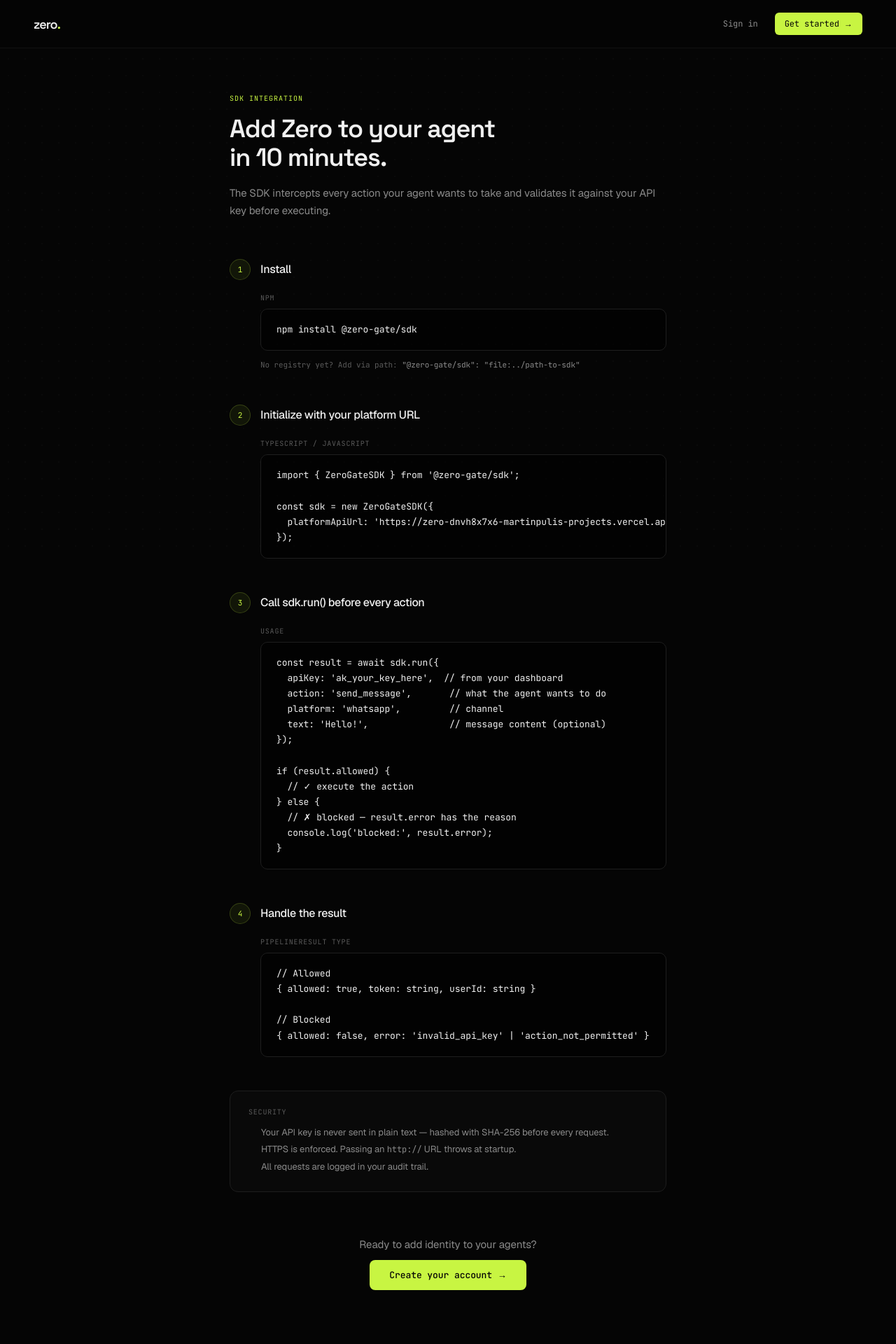
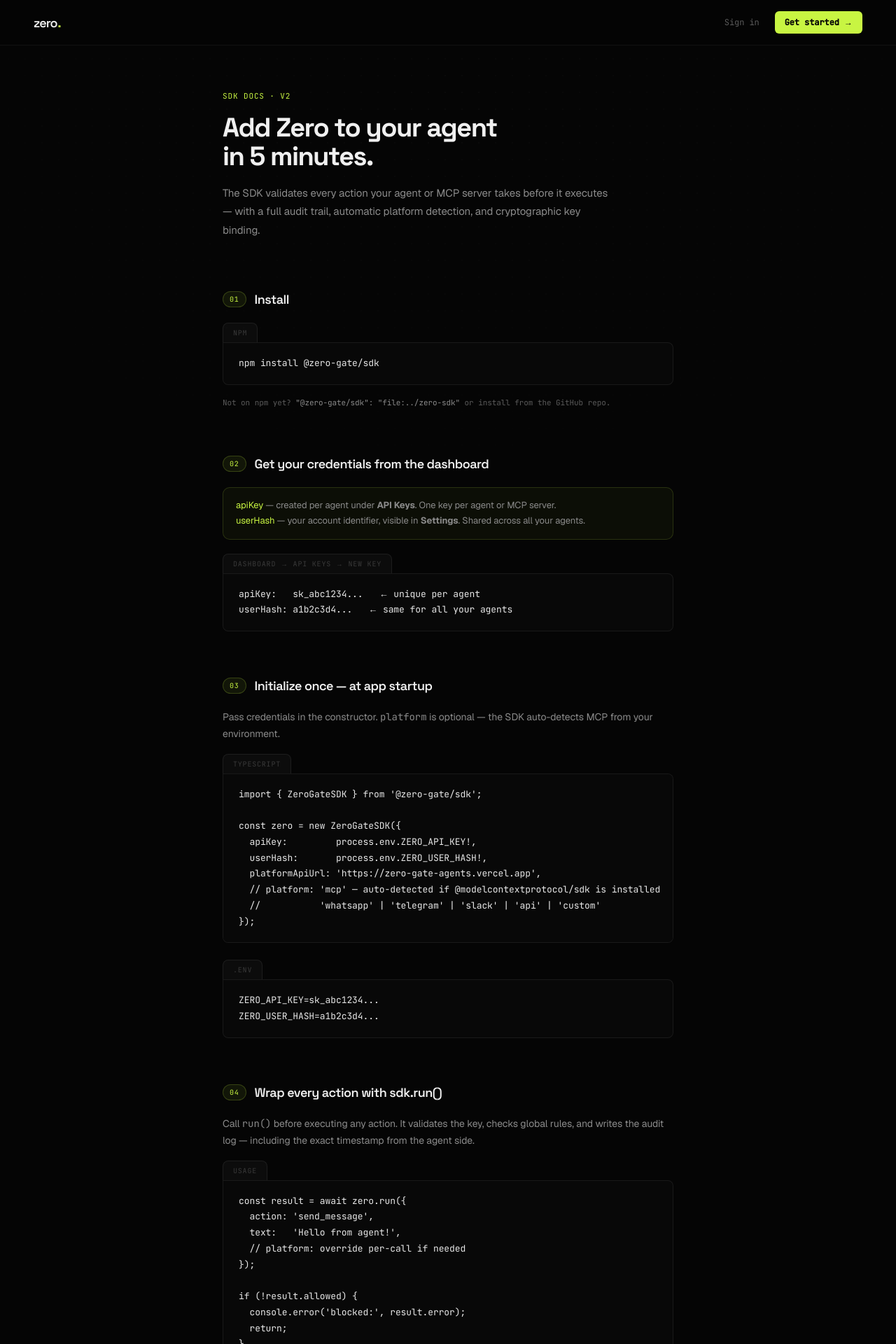
Before and after one commit to platanus-hack/platanus-hack-26-ar-team-17, a Next.js app in the folder next-app/: page /docs in a window 1280 px wide. Shown: the top 1920 px of the page at 70% size. Built offline with nearby package versions, Linux system fonts and the light colour scheme.

Commit message:
docs: rewrite SDK docs page with new apiKey+userHash API and MCP example

```diff
--- a/next-app/app/docs/page.tsx
+++ b/next-app/app/docs/page.tsx
@@ -1,20 +1,31 @@
+import type { Metadata } from 'next';
 import Link from 'next/link';
 
+export const metadata: Metadata = {
+  title: 'SDK Docs',
+  description: 'Integrate the Zero SDK into your AI agent or MCP server in minutes.',
+};
+
 const mono: React.CSSProperties = { fontFamily: 'var(--font-jetbrains), monospace' };
+const PLATFORM_URL = 'https://zero-gate-agents.vercel.app';
 
-function CodeBlock({ code, label }: { code: string; label?: string }) {
+function CodeBlock({ code, label, lang = 'ts' }: { code: string; label?: string; lang?: string }) {
   return (
-    <div style={{ marginBottom: 28 }}>
+    <div style={{ marginBottom: 24 }}>
       {label && (
-        <p style={{ ...mono, fontSize: 10, color: '#5a5a5a', letterSpacing: '0.08em', textTransform: 'uppercase', marginBottom: 8 }}>
-          {label}
-        </p>
+        <div style={{ display: 'flex', alignItems: 'center', justifyContent: 'space-between', marginBottom: 0 }}>
+          <span style={{ ...mono, fontSize: 10, color: 'var(--text-faint)', letterSpacing: '0.08em', textTransform: 'uppercase', padding: '6px 14px', background: 'rgba(255,255,255,0.03)', borderRadius: '8px 8px 0 0', border: '1px solid rgba(255,255,255,0.07)', borderBottom: 'none' }}>
+            {label}
+          </span>
+        </div>
       )}
       <pre style={{
-        ...mono, fontSize: 13, lineHeight: 1.7,
-        background: 'rgba(0,0,0,0.6)', border: '1px solid #1e1e1e',
-        borderRadius: 10, padding: '18px 22px',
-        color: '#f0f0f0', overflowX: 'auto', margin: 0,
+        ...mono, fontSize: 13, lineHeight: 1.75,
+        background: '#080808',
+        border: '1px solid rgba(255,255,255,0.07)',
+        borderRadius: label ? '0 8px 8px 8px' : 8,
+        padding: '18px 22px',
+        color: '#e8e8e8', overflowX: 'auto', margin: 0,
         whiteSpace: 'pre',
       }}>
         {code}
@@ -23,167 +34,224 @@ function CodeBlock({ code, label }: { code: string; label?: string }) {
   );
 }
 
-function Step({ n, title, children }: { n: number; title: string; children: React.ReactNode }) {
+function Section({ title, tag, children }: { title: string; tag?: string; children: React.ReactNode }) {
   return (
-    <div style={{ marginBottom: 48 }}>
-      <div style={{ display: 'flex', alignItems: 'center', gap: 14, marginBottom: 18 }}>
-        <div style={{
-          width: 30, height: 30, borderRadius: '50%', flexShrink: 0,
-          background: 'rgba(200,245,66,0.07)', border: '1px solid rgba(200,245,66,0.2)',
-          display: 'flex', alignItems: 'center', justifyContent: 'center',
-          ...mono, fontSize: 11, color: '#c8f542',
-        }}>
-          {n}
-        </div>
-        <h2 style={{ fontSize: 16, fontWeight: 500, letterSpacing: '-0.02em', margin: 0 }}>{title}</h2>
+    <div style={{ marginBottom: 56, paddingTop: 8 }}>
+      <div style={{ display: 'flex', alignItems: 'center', gap: 12, marginBottom: 20 }}>
+        {tag && (
+          <span style={{ ...mono, fontSize: 10, color: 'var(--accent)', letterSpacing: '0.08em', textTransform: 'uppercase', background: 'rgba(200,245,66,0.07)', border: '1px solid rgba(200,245,66,0.2)', padding: '3px 9px', borderRadius: 999 }}>
+            {tag}
+          </span>
+        )}
+        <h2 style={{ fontFamily: 'var(--font-grotesk-var), sans-serif', fontSize: 18, fontWeight: 600, letterSpacing: '-0.03em', margin: 0 }}>
+          {title}
+        </h2>
       </div>
-      <div style={{ marginLeft: 44 }}>{children}</div>
+      {children}
+    </div>
+  );
+}
+
+function InfoBox({ children }: { children: React.ReactNode }) {
+  return (
+    <div style={{ background: 'rgba(200,245,66,0.04)', border: '1px solid rgba(200,245,66,0.15)', borderRadius: 10, padding: '14px 18px', marginBottom: 20, fontSize: 13, color: 'var(--text-dim)', lineHeight: 1.7 }}>
+      {children}
     </div>
   );
 }
 
 export default function DocsPage() {
-  const platformUrl = 'https://zero-dnvh8x7x6-martinpulis-projects.vercel.app';
-
   return (
-    <div style={{ minHeight: '100vh', background: '#050505', color: '#f0f0f0' }}>
+    <div style={{ minHeight: '100vh', background: 'var(--bg)', color: 'var(--text)' }}>
       {/* Dot grid */}
       <div style={{
-        position: 'fixed', inset: 0, pointerEvents: 'none',
+        position: 'fixed', inset: 0, pointerEvents: 'none', zIndex: 0,
         backgroundImage: 'radial-gradient(rgba(255,255,255,0.025) 1px, transparent 1px)',
         backgroundSize: '24px 24px',
+        maskImage: 'radial-gradient(ellipse 80% 80% at 50% 20%, black, transparent)',
       }} />
 
       {/* Nav */}
       <nav style={{
         position: 'sticky', top: 0, zIndex: 10,
         display: 'flex', alignItems: 'center', justifyContent: 'space-between',
-        padding: '18px 48px',
+        padding: '16px 48px',
         borderBottom: '1px solid rgba(255,255,255,0.05)',
-        background: 'rgba(5,5,5,0.9)', backdropFilter: 'blur(20px)',
+        background: 'rgba(5,5,5,0.92)', backdropFilter: 'blur(20px)',
       }}>
-        <Link href="/" style={{ textDecoration: 'none' }}>
-          <span style={{
-            fontFamily: 'var(--font-grotesk-var), Space Grotesk, sans-serif',
-            fontWeight: 600, fontSize: 18, letterSpacing: '-0.05em', color: '#f0f0f0',
-          }}>
-            zero<span style={{ color: '#c8f542' }}>.</span>
+        <Link href="/" style={{ textDecoration: 'none', display: 'flex', alignItems: 'baseline', gap: 1 }}>
+          <span style={{ fontFamily: 'var(--font-grotesk-var), sans-serif', fontWeight: 600, fontSize: 18, letterSpacing: '-0.05em', color: 'var(--text)' }}>
+            zero
           </span>
+          <span style={{ color: 'var(--accent)', fontSize: 20, fontWeight: 600 }}>.</span>
         </Link>
-        <div style={{ display: 'flex', gap: 10 }}>
-          <Link href="/login" style={{
-            ...mono, fontSize: 12, color: '#8a8a8a', textDecoration: 'none',
-            padding: '7px 14px', borderRadius: 6,
-          }}>
+        <div style={{ display: 'flex', gap: 8, alignItems: 'center' }}>
+          <Link href="/login" style={{ ...mono, fontSize: 12, color: 'var(--text-muted)', textDecoration: 'none', padding: '7px 14px', borderRadius: 6 }}>
             Sign in
           </Link>
-          <Link href="/register" style={{
-            ...mono, fontSize: 12, color: '#050505', textDecoration: 'none',
-            padding: '7px 14px', borderRadius: 6,
-            background: '#c8f542',
-          }}>
+          <Link href="/register" style={{ ...mono, fontSize: 12, color: '#050505', textDecoration: 'none', padding: '7px 14px', borderRadius: 6, background: 'var(--accent)', fontWeight: 600 }}>
             Get started →
           </Link>
         </div>
       </nav>
 
       {/* Content */}
-      <div style={{ maxWidth: 720, margin: '0 auto', padding: '64px 48px 100px', position: 'relative', zIndex: 1 }}>
-        {/* Header */}
-        <div style={{ marginBottom: 56 }}>
-          <p style={{ ...mono, fontSize: 10, color: '#c8f542', letterSpacing: '0.1em', textTransform: 'uppercase', marginBottom: 16 }}>
-            SDK Integration
-          </p>
-          <h1 style={{
-            fontFamily: 'var(--font-grotesk-var), Space Grotesk, sans-serif',
-            fontSize: 36, fontWeight: 600, letterSpacing: '-0.03em', lineHeight: 1.15,
-            margin: '0 0 16px',
-          }}>
-            Add Zero to your agent<br />in 10 minutes.
+      <div style={{ maxWidth: 740, margin: '0 auto', padding: '64px 48px 120px', position: 'relative', zIndex: 1 }}>
+
+        {/* Hero */}
+        <div style={{ marginBottom: 64 }}>
+          <span style={{ ...mono, fontSize: 11, color: 'var(--accent)', letterSpacing: '0.08em', textTransform: 'uppercase', marginBottom: 16, display: 'block' }}>
+            SDK Docs · v2
+          </span>
+          <h1 style={{ fontFamily: 'var(--font-grotesk-var), sans-serif', fontSize: 38, fontWeight: 700, letterSpacing: '-0.04em', lineHeight: 1.1, margin: '0 0 18px' }}>
+            Add Zero to your agent<br />in 5 minutes.
           </h1>
-          <p style={{ fontSize: 15, color: '#8a8a8a', lineHeight: 1.7, margin: 0 }}>
-            The SDK intercepts every action your agent wants to take and validates it against your API key before executing.
+          <p style={{ fontSize: 15, color: 'var(--text-dim)', lineHeight: 1.75, margin: 0, maxWidth: 560 }}>
+            The SDK validates every action your agent or MCP server takes before it executes —
+            with a full audit trail, automatic platform detection, and cryptographic key binding.
           </p>
         </div>
 
-        <Step n={1} title="Install">
+        {/* Step 1 — Install */}
+        <Section tag="01" title="Install">
           <CodeBlock label="npm" code="npm install @zero-gate/sdk" />
-          <p style={{ ...mono, fontSize: 11, color: '#5a5a5a', marginTop: -16, lineHeight: 1.6 }}>
-            No registry yet? Add via path:{' '}
-            <code style={{ color: '#8a8a8a' }}>"@zero-gate/sdk": "file:../path-to-sdk"</code>
+          <p style={{ ...mono, fontSize: 11, color: 'var(--text-muted)', marginTop: -8, lineHeight: 1.8 }}>
+            Not on npm yet?{' '}
+            <code style={{ color: 'var(--text-dim)' }}>"@zero-gate/sdk": "file:../zero-sdk"</code>{' '}
+            or install from the GitHub repo.
           </p>
-        </Step>
+        </Section>
 
-        <Step n={2} title="Initialize with your platform URL">
+        {/* Step 2 — Get credentials */}
+        <Section tag="02" title="Get your credentials from the dashboard">
+          <InfoBox>
+            <span style={{ color: 'var(--accent)' }}>apiKey</span> — created per agent under <strong>API Keys</strong>. One key per agent or MCP server.<br />
+            <span style={{ color: 'var(--accent)' }}>userHash</span> — your account identifier, visible in <strong>Settings</strong>. Shared across all your agents.
+          </InfoBox>
           <CodeBlock
-            label="TypeScript / JavaScript"
+            label="Dashboard → API Keys → New Key"
+            code={`apiKey:   sk_abc1234...   ← unique per agent
+userHash: a1b2c3d4...   ← same for all your agents`}
+          />
+        </Section>
+
+        {/* Step 3 — Initialize once */}
+        <Section tag="03" title="Initialize once — at app startup">
+          <p style={{ fontSize: 14, color: 'var(--text-dim)', marginBottom: 16, lineHeight: 1.7 }}>
+            Pass credentials in the constructor. <code style={mono}>platform</code> is optional — the SDK auto-detects MCP from your environment.
+          </p>
+          <CodeBlock
+            label="TypeScript"
             code={`import { ZeroGateSDK } from '@zero-gate/sdk';
 
-const sdk = new ZeroGateSDK({
-  platformApiUrl: '${platformUrl}',
+const zero = new ZeroGateSDK({
+  apiKey:         process.env.ZERO_API_KEY!,
+  userHash:       process.env.ZERO_USER_HASH!,
+  platformApiUrl: '${PLATFORM_URL}',
+  // platform: 'mcp' — auto-detected if @modelcontextprotocol/sdk is installed
+  //           'whatsapp' | 'telegram' | 'slack' | 'api' | 'custom'
 });`}
           />
-        </Step>
+          <CodeBlock
+            label=".env"
+            code={`ZERO_API_KEY=sk_abc1234...
+ZERO_USER_HASH=a1b2c3d4...`}
+          />
+        </Section>
 
-        <Step n={3} title="Call sdk.run() before every action">
+        {/* Step 4 — Run */}
+        <Section tag="04" title="Wrap every action with sdk.run()">
+          <p style={{ fontSize: 14, color: 'var(--text-dim)', marginBottom: 16, lineHeight: 1.7 }}>
+            Call <code style={mono}>run()</code> before executing any action. It validates the key, checks global rules, and writes the audit log — including the exact timestamp from the agent side.
+          </p>
           <CodeBlock
             label="usage"
-            code={`const result = await sdk.run({
-  apiKey: 'ak_your_key_here',  // from your dashboard
-  action: 'send_message',       // what the agent wants to do
-  platform: 'whatsapp',         // channel
-  text: 'Hello!',               // message content (optional)
+            code={`const result = await zero.run({
+  action: 'send_message',
+  text:   'Hello from agent!',
+  // platform: override per-call if needed
 });
 
-if (result.allowed) {
-  // ✓ execute the action
-} else {
-  // ✗ blocked — result.error has the reason
-  console.log('blocked:', result.error);
+if (!result.allowed) {
+  console.error('blocked:', result.error);
+  return;
+}
+
+// ✓ proceed with the action
+await sendMessage(result.token, 'Hello from agent!');`}
+          />
+
+          <CodeBlock
+            label="PipelineResult"
+            code={`// Allowed
+{
+  allowed:    true,
+  token:      string,   // JWT for downstream auth
+  userId:     string,
+  agentId:    string,
+  executedAt: string,   // ISO timestamp (agent clock)
+}
+
+// Blocked
+{
+  allowed:    false,
+  executedAt: string,
+  error: 'invalid_credentials' | 'action_not_permitted' | 'rate_limit_exceeded'
 }`}
           />
-        </Step>
+        </Section>
 
-        <Step n={4} title="Handle the result">
+        {/* MCP example */}
+        <Section tag="05" title="MCP server example">
+          <InfoBox>
+            When <code style={mono}>@modelcontextprotocol/sdk</code> is installed, platform is automatically set to <span style={{ color: 'var(--accent)' }}>'mcp'</span> — no config needed.
+          </InfoBox>
           <CodeBlock
-            label="PipelineResult type"
-            code={`// Allowed
-{ allowed: true, token: string, userId: string }
+            label="mcp-server.ts"
+            code={`import { Server } from '@modelcontextprotocol/sdk/server/index.js';
+import { ZeroGateSDK } from '@zero-gate/sdk';
 
-// Blocked
-{ allowed: false, error: 'invalid_api_key' | 'action_not_permitted' }`}
+const zero = new ZeroGateSDK({
+  apiKey:         process.env.ZERO_API_KEY!,
+  userHash:       process.env.ZERO_USER_HASH!,
+  platformApiUrl: '${PLATFORM_URL}',
+  // platform auto-detected as 'mcp' ✓
+});
+
+server.setRequestHandler(CallToolRequestSchema, async (req) => {
+  const result = await zero.run({
+    action: req.params.name,
+    text:   JSON.stringify(req.params.arguments),
+  });
+
+  if (!result.allowed) {
+    return { content: [{ type: 'text', text: \`Blocked: \${result.error}\` }] };
+  }
+
+  // execute tool...
+});`}
           />
-        </Step>
+        </Section>
 
-        {/* Security note */}
-        <div style={{
-          background: 'rgba(255,255,255,0.02)', border: '1px solid #1e1e1e',
-          borderRadius: 12, padding: '22px 26px', marginBottom: 48,
-        }}>
-          <p style={{ ...mono, fontSize: 10, color: '#5a5a5a', textTransform: 'uppercase', letterSpacing: '0.08em', marginBottom: 10 }}>
-            Security
-          </p>
-          <ul style={{ fontSize: 13, color: '#8a8a8a', lineHeight: 1.9, paddingLeft: 18, margin: 0 }}>
-            <li>Your API key is never sent in plain text — hashed with SHA-256 before every request.</li>
-            <li>HTTPS is enforced. Passing an <code style={{ ...mono, fontSize: 12 }}>http://</code> URL throws at startup.</li>
-            <li>All requests are logged in your audit trail.</li>
+        {/* Security */}
+        <div style={{ background: 'rgba(255,255,255,0.02)', border: '1px solid var(--z-border)', borderRadius: 12, padding: '22px 26px', marginBottom: 48 }}>
+          <p style={{ ...mono, fontSize: 10, color: 'var(--text-faint)', textTransform: 'uppercase', letterSpacing: '0.08em', marginBottom: 12 }}>Security</p>
+          <ul style={{ fontSize: 13, color: 'var(--text-dim)', lineHeight: 2, paddingLeft: 18, margin: 0 }}>
+            <li>API key is <strong>hashed with SHA-256</strong> before leaving your machine — never sent in plain text.</li>
+            <li><code style={mono}>userHash</code> + <code style={mono}>apiKey</code> are cross-validated server-side — a leaked key alone is useless.</li>
+            <li>HTTPS enforced — passing <code style={mono}>http://</code> throws at SDK init.</li>
+            <li>Every <code style={mono}>run()</code> call is logged with agent-side <code style={mono}>executedAt</code> timestamp.</li>
           </ul>
         </div>
 
         {/* CTA */}
-        <div style={{ textAlign: 'center', paddingTop: 16 }}>
-          <p style={{ fontSize: 15, color: '#8a8a8a', marginBottom: 20 }}>
-            Ready to add identity to your agents?
-          </p>
-          <Link href="/register" style={{
-            ...mono, fontSize: 13, fontWeight: 500,
-            padding: '13px 28px', borderRadius: 8,
-            background: '#c8f542', color: '#050505',
-            textDecoration: 'none',
-          }}>
+        <div style={{ textAlign: 'center' }}>
+          <p style={{ fontSize: 15, color: 'var(--text-muted)', marginBottom: 20 }}>Ready to add identity to your agents?</p>
+          <Link href="/register" style={{ ...mono, fontSize: 13, fontWeight: 600, padding: '12px 28px', borderRadius: 8, background: 'var(--accent)', color: '#050505', textDecoration: 'none' }}>
             Create your account →
           </Link>
         </div>
+
       </div>
     </div>
   );
```
